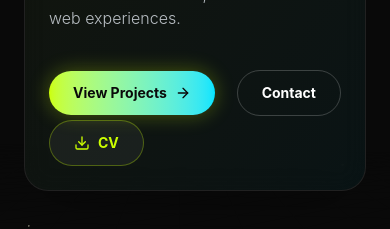
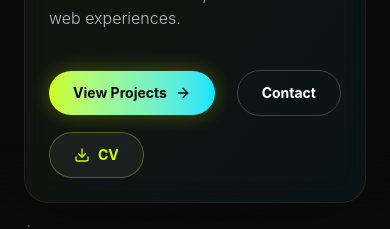
Before and after one commit to ferdiansyahh04/web-portofolio, a React (Vite) app: page / in a window 390 px wide. Shown: the part 351-580 px from the top of the page. Built offline with nearby package versions, Linux system fonts and the light colour scheme.

Commit message:
Fix hero buttons gap

```diff
--- a/src/App.jsx
+++ b/src/App.jsx
@@ -101,7 +101,7 @@
             Building robust infrastructure systems, automation solutions, and interactive web experiences.
           </p>
 
-          <div className="flex flex-wrap items-center relative z-20" style={{ gap: '4px' }}>
+          <div className="flex flex-wrap items-center relative z-20 gap-4 md:gap-6">
             <MagneticButton
               className="px-6 md:px-8 py-3 md:py-4 bg-gradient-to-r from-[#ccff00] to-[#00e5ff] text-[#0a0a0a] font-bold rounded-full hover:scale-105 transition-transform shadow-[0_0_20px_rgba(204,255,0,0.3)] flex items-center gap-2 text-sm md:text-base"
               onClick={() => scrollToSection('projects')}
```
